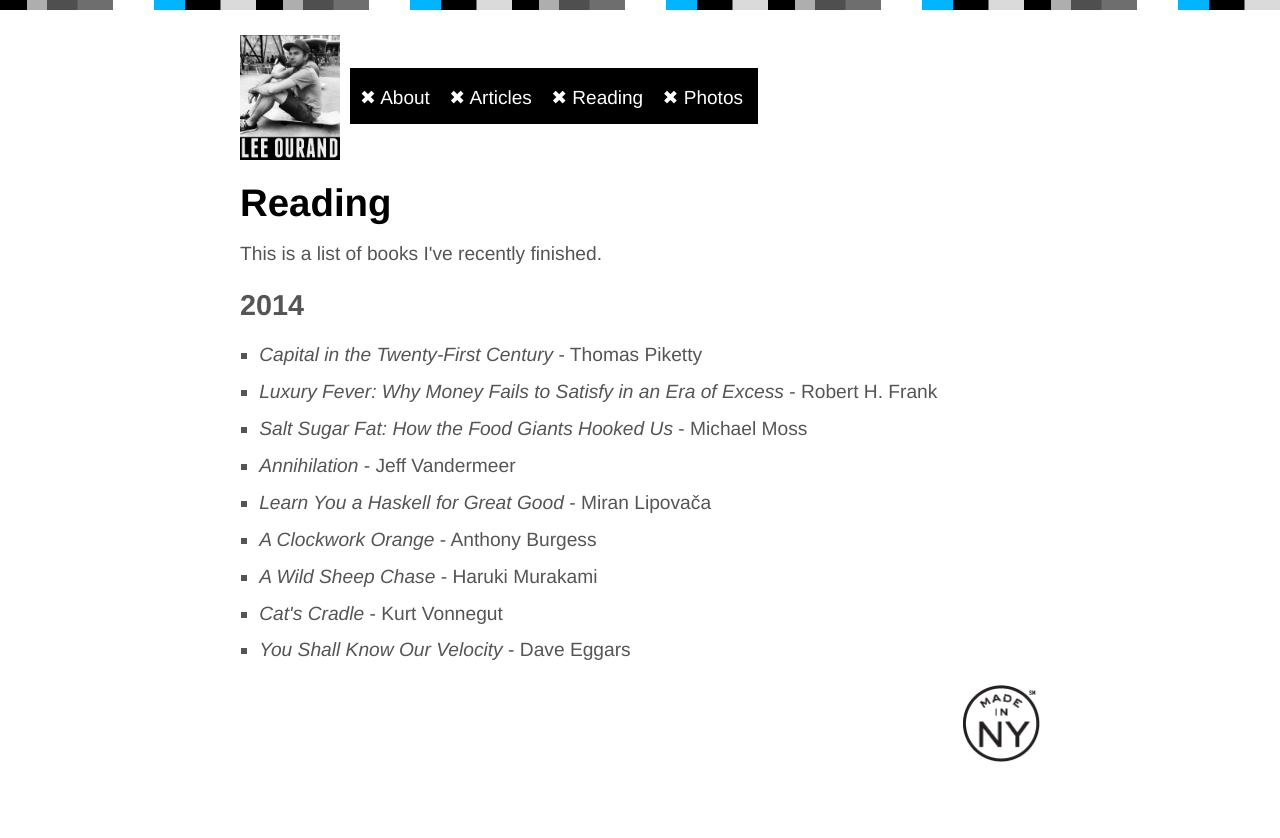
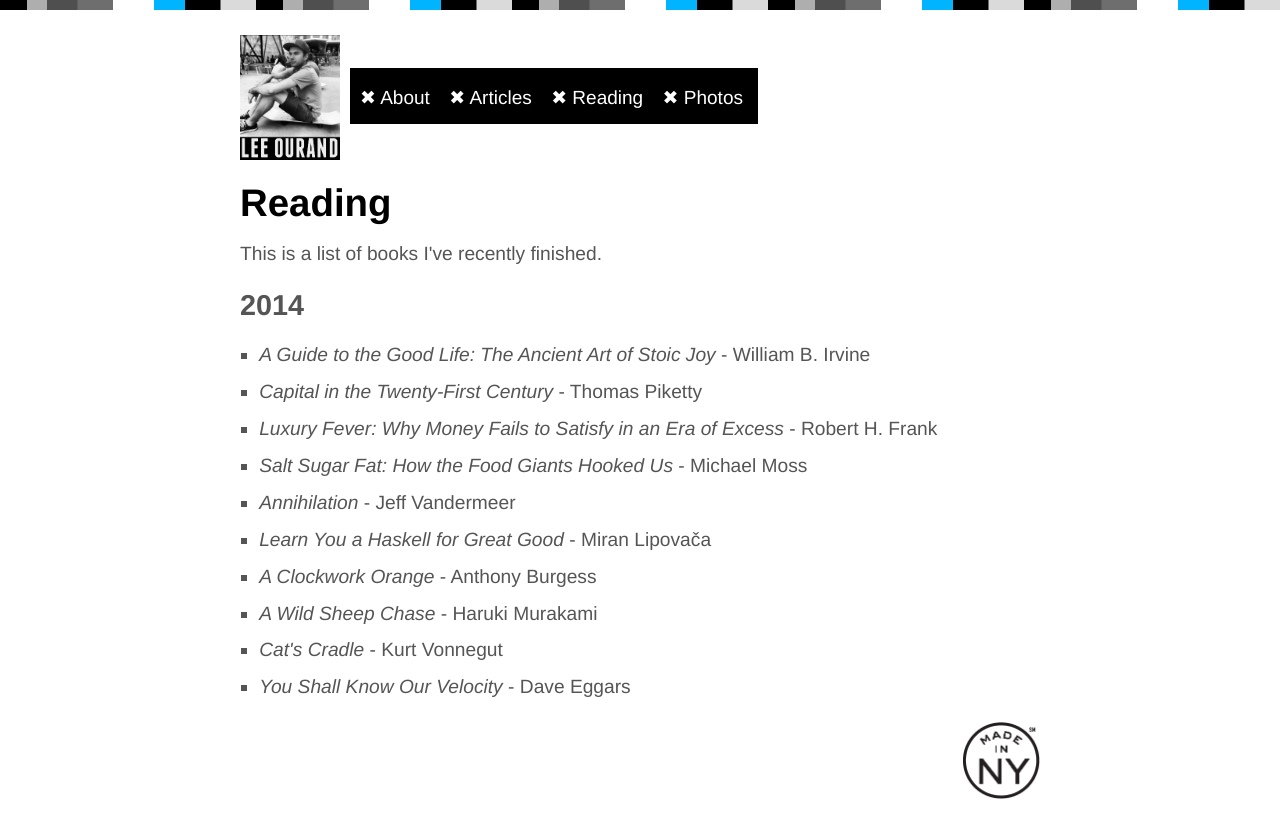
Before and after one commit to leeourand/leeourand.github.com, a Jekyll site: the page built from reading/index.html, in a window 1280 px wide. Shown: the top 838 px of the page. Built offline with Jekyll 4.4.1, drawn with Linux system fonts in a browser that asks for light colours; comment, search, counter and statistics services are not loaded.

Commit message:
Adds A Guide to the Good Life to reading list

```diff
--- a/reading/index.html
+++ b/reading/index.html
@@ -6,6 +6,7 @@ title: Reading
 <p>This is a list of books I've recently finished.</p>
 <h2>2014</h3>
 <ul>
+  <li><em>A Guide to the Good Life: The Ancient Art of Stoic Joy</em> - William B. Irvine</li>
   <li><em>Capital in the Twenty-First Century</em> - Thomas Piketty</li>
   <li><em>Luxury Fever: Why Money Fails to Satisfy in an Era of Excess</em> - Robert H. Frank</li>
   <li><em>Salt Sugar Fat: How the Food Giants Hooked Us</em> - Michael Moss</li>
```
